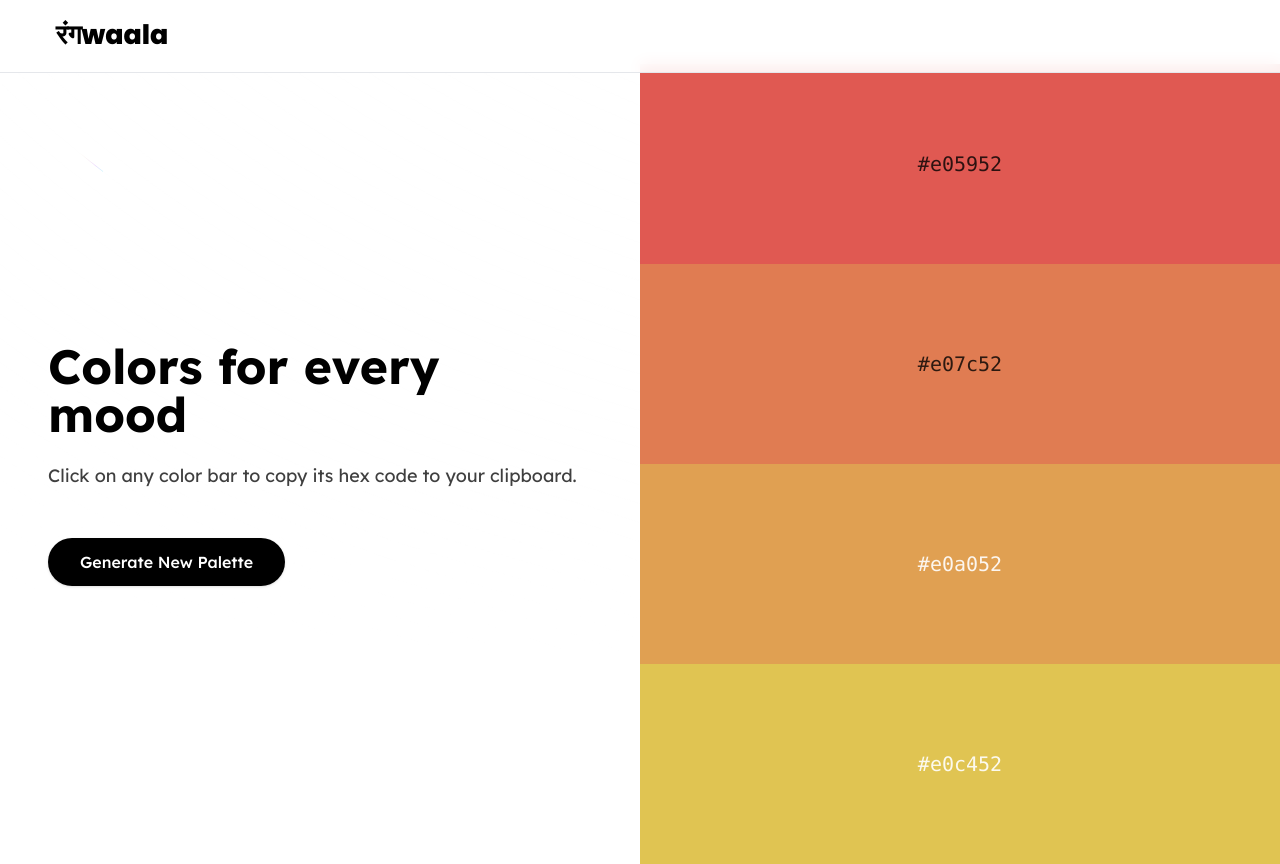
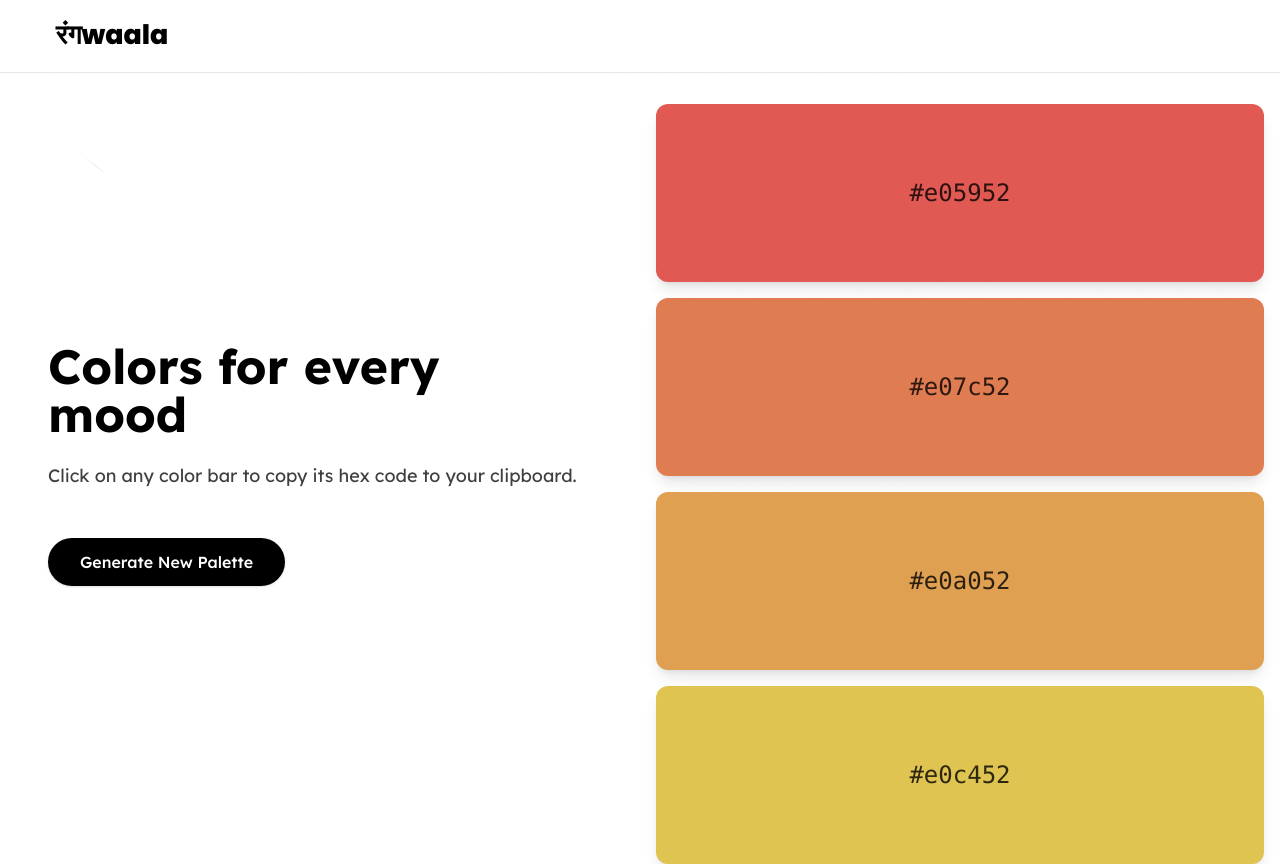
Before and after one commit to ShaunDaniel/rangwaala, a Next.js app: page / in a window 1280 px wide. Built offline with nearby package versions, Linux system fonts and the light colour scheme.

Commit message:
color card componentized with 3dcard

```diff
--- a/src/components/ColorCard/index.tsx
+++ b/src/components/ColorCard/index.tsx
@@ -0,0 +1,61 @@
+"use client";
+
+import { motion } from "framer-motion";
+import React, { useState } from "react";
+
+export default function ColorCard({
+  color,
+  onClick,
+  isCopied = false
+}: {
+  color: string;
+  onClick: () => void;
+  isCopied: boolean;
+}) {
+  const [isHovered, setIsHovered] = useState(false);
+
+  return (
+    <motion.div
+      className="w-full h-full min-h-[8rem] rounded-xl shadow-lg cursor-pointer overflow-hidden"
+      style={{
+        backgroundColor: color,
+        color: color.startsWith('#5') || color.startsWith('#6') ?
+          "rgba(255, 255, 255, 0.9)" : "rgba(0, 0, 0, 0.8)",
+      }}
+      whileHover={{
+        scale: 1.02,
+        rotateX: 5,
+        rotateY: 5,
+        z: 50
+      }}
+      transition={{ type: "spring", stiffness: 300, damping: 20 }}
+      onClick={onClick}
+      onHoverStart={() => setIsHovered(true)}
+      onHoverEnd={() => setIsHovered(false)}
+    >
+      <div className="flex items-center justify-center h-full w-full perspective">
+        <motion.div
+          className="text-center font-mono text-2xl font-medium p-4"
+          initial={{ y: 0 }}
+          animate={{
+            y: isHovered ? -8 : 0,
+            scale: isHovered ? 1.1 : 1
+          }}
+        >
+          {isCopied ? (
+            <motion.span
+              initial={{ opacity: 0, y: 10 }}
+              animate={{ opacity: 1, y: 0 }}
+              className="text-3xl font-bold"
+              style={{ fontFamily: "var(--font-lexend-deca)" }}
+            >
+              Copied!
+            </motion.span>
+          ) : (
+            color
+          )}
+        </motion.div>
+      </div>
+    </motion.div>
+  );
+}
--- a/src/components/ColorPalette/index.tsx
+++ b/src/components/ColorPalette/index.tsx
@@ -5,6 +5,7 @@ import { motion } from "framer-motion";
 import { generatePalette } from "@/utils/colorGenerator";
 import { GradientBackgroundBeams } from "@/components/ui/GradientBackgroundBeams";
 import { Lexend_Deca } from "next/font/google";
+import ColorCard from "@/components/ColorCard";
 
 const lexendDeca = Lexend_Deca({
   subsets: ["latin"],
@@ -31,9 +32,7 @@ export default function ColorPalette() {
   };
 
   // Use first 4 colors from palette, or a default set if not enough
-  const colors = palette.colors.length >= 4
-    ? palette.colors.slice(0, 4)
-    : ["#a1d2ce", "#78cad2", "#62a8ac", "#5497a7"];
+  const colors = palette.colors.length >= 4 ? palette.colors.slice(0, 4) : ["#a1d2ce", "#78cad2", "#62a8ac", "#5497a7"];
 
   if (!colors.length) {
     return <div className="min-h-screen flex items-center justify-center">Loading...</div>;
@@ -49,52 +48,22 @@ export default function ColorPalette() {
       {/* Left side - Content and button */}
       <div className="w-1/2 flex flex-col items-start justify-center p-12 relative z-10">
         <div className="max-w-xl">
-          <h1 className="text-5xl font-bold mb-6" style={{ fontFamily: 'var(--font-lexend-deca)' }}>
+          <h1 className="text-5xl font-bold mb-6" style={{ fontFamily: "var(--font-lexend-deca)" }}>
             Colors for every mood
           </h1>
-          <p className="text-lg opacity-75 mb-12">
-            Click on any color bar to copy its hex code to your clipboard.
-          </p>
+          <p className="text-lg opacity-75 mb-12">Click on any color bar to copy its hex code to your clipboard.</p>
 
-          <motion.button
-            className="palette-button relative z-10"
-            whileHover={{ scale: 1.03 }}
-            whileTap={{ scale: 0.97 }}
-            onClick={regeneratePalette}
-            style={{ fontFamily: 'var(--font-lexend-deca)' }}
-          >
+          <motion.button className="palette-button relative z-10" whileHover={{ scale: 1.03 }} whileTap={{ scale: 0.97 }} onClick={regeneratePalette} style={{ fontFamily: "var(--font-lexend-deca)" }}>
             Generate New Palette
           </motion.button>
         </div>
       </div>
 
-      {/* Right side - Color bars */}
-      <div className="w-1/2 flex flex-col justify-center relative z-20">
+      <div className="w-1/2 flex flex-col justify-between relative z-20 gap-4 px-4 pt-10 h-screen">
         {colors.map((color, index) => (
-          <motion.div
-            key={index}
-            className="color-bar"
-            style={{
-              backgroundColor: color,
-              color: index > 1 ? 'rgba(255, 255, 255, 0.9)' : 'rgba(0, 0, 0, 0.8)',
-              height: '25%' // Equal height for each bar
-            }}
-            whileHover={{ width: '105%' }}
-            whileTap={{ scale: 0.98 }}
-            onClick={() => copyToClipboard(color)}
-          >
-            {copied === color ? (
-              <motion.span
-                initial={{ opacity: 0, y: 10 }}
-                animate={{ opacity: 1, y: 0 }}
-                style={{ fontFamily: 'var(--font-lexend-deca)' }}
-              >
-                Copied!
-              </motion.span>
-            ) : (
-              <span style={{ fontFamily: 'var(--font-mono)' }}>{color}</span>
-            )}
-          </motion.div>
+          <div key={index} className="flex-1">
+            <ColorCard color={color} onClick={() => copyToClipboard(color)} isCopied={copied === color} />
+          </div>
         ))}
       </div>
     </div>
--- /dev/null
+++ b/src/components/ui/3DCard.tsx
@@ -0,0 +1,143 @@
+"use client";
+
+import React, { createContext, useContext, useState } from "react";
+import { cn } from "@/utils/cn";
+import { motion, MotionValue, useMotionValue, useSpring, useTransform } from "framer-motion";
+
+// Create context for the card hover state
+const MouseEnterContext = createContext<{
+  mouseX: MotionValue<number>;
+  mouseY: MotionValue<number>;
+}>({
+  mouseX: {} as MotionValue<number>,
+  mouseY: {} as MotionValue<number>,
+});
+
+export const CardContainer = ({
+  children,
+  className,
+  containerClassName,
+  onClick,
+}: {
+  children: React.ReactNode;
+  className?: string;
+  containerClassName?: string;
+  onClick?: () => void;
+}) => {
+  const [mouseX, setMouseX] = useState(0);
+  const [mouseY, setMouseY] = useState(0);
+
+  // Motion values for smooth animations
+  const _mouseX = useMotionValue(0);
+  const _mouseY = useMotionValue(0);
+
+  // Springs for smoother motion
+  const springConfig = { damping: 25, stiffness: 300 };
+  const springX = useSpring(_mouseX, springConfig);
+  const springY = useSpring(_mouseY, springConfig);
+
+  const handleMouseMove = (e: React.MouseEvent<HTMLDivElement>) => {
+    const rect = e.currentTarget.getBoundingClientRect();
+    const width = rect.width;
+    const height = rect.height;
+
+    // Calculate rotation based on mouse position
+    const mouseX = e.clientX - rect.left;
+    const mouseY = e.clientY - rect.top;
+
+    // Convert to normalized -0.5 to 0.5 range for rotation
+    const normalizedX = (mouseX / width) - 0.5;
+    const normalizedY = (mouseY / height) - 0.5;
+
+    setMouseX(normalizedX);
+    setMouseY(normalizedY);
+    _mouseX.set(normalizedX);
+    _mouseY.set(normalizedY);
+  };
+
+  return (
+    <MouseEnterContext.Provider value={{ mouseX: springX, mouseY: springY }}>
+      <div
+        className={cn("perspective-1000px", containerClassName)}
+        onMouseMove={handleMouseMove}
+        onMouseLeave={() => {
+          setMouseX(0);
+          setMouseY(0);
+          _mouseX.set(0);
+          _mouseY.set(0);
+        }}
+        onClick={onClick}
+      >
+        <div
+          className={cn(
+            "relative transform-gpu",
+            className
+          )}
+          style={{
+            transform: `rotateX(${mouseY * 20}deg) rotateY(${mouseX * -20}deg)`,
+            transition: "transform 0.1s ease-out",
+          }}
+        >
+          {children}
+        </div>
+      </div>
+    </MouseEnterContext.Provider>
+  );
+};
+
+export const CardBody = ({
+  children,
+  className,
+  style,
+}: {
+  children: React.ReactNode;
+  className?: string;
+  style?: React.CSSProperties;
+}) => {
+  return (
+    <div className={cn("h-full w-full", className)} style={style}>
+      {children}
+    </div>
+  );
+};
+
+export const CardItem = ({
+  children,
+  className,
+  translateX = 0,
+  translateY = 0,
+  translateZ = 0,
+  rotateX = 0,
+  rotateY = 0,
+  rotateZ = 0,
+  as: Tag = "div",
+}: {
+  children: React.ReactNode;
+  className?: string;
+  translateX?: number;
+  translateY?: number;
+  translateZ?: number;
+  rotateX?: number;
+  rotateY?: number;
+  rotateZ?: number;
+  as?: React.ElementType;
+}) => {
+  const { mouseX, mouseY } = useContext(MouseEnterContext);
+
+  const rotateXValue = useTransform(mouseY, [-0.5, 0.5], [rotateX * -1, rotateX]);
+  const rotateYValue = useTransform(mouseX, [-0.5, 0.5], [rotateY, rotateY * -1]);
+
+  const style = {
+    transform: `translateX(${translateX}px) translateY(${translateY}px) translateZ(${translateZ}px) rotateX(${rotateXValue}deg) rotateY(${rotateYValue}deg) rotateZ(${rotateZ}deg)`,
+    transition: "transform 0.1s ease-out",
+  };
+
+  return (
+    <motion.div
+      style={style}
+      className={cn("", className)}
+    >
+      <Tag>{children}</Tag>
+    </motion.div>
+  );
+};
```
